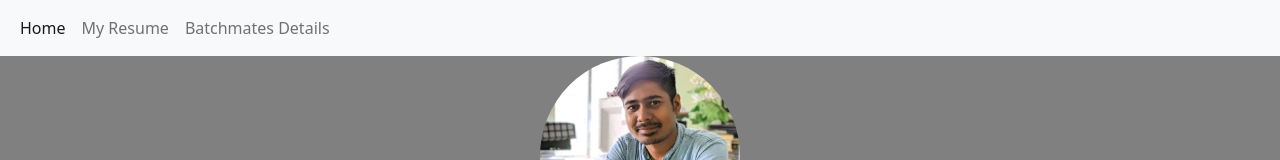
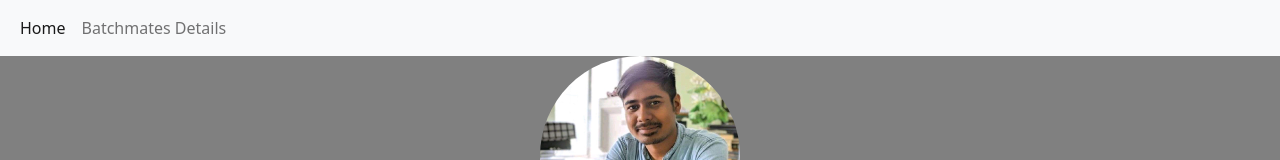
Before and after one commit to samar-sarkar/samar-sarkar.somu, a plain HTML site: page index.html in a window 1280 px wide. Shown: the top 160 px of the page. Drawn offline with nearby package versions, Linux system fonts and the light colour scheme.

Commit message:
Update index.html

```diff
--- a/index.html
+++ b/index.html
@@ -37,9 +37,7 @@
           <li class="nav-item">
             <a class="nav-link active" aria-current="page" href="#">Home</a>
           </li>
-          <li class="nav-item">
-            <a class="nav-link" href="Bio.html">My Resume</a>
-          </li>
+
           <li class="nav-item">
             <a class="nav-link" href="batchmates.html" target="_blank">Batchmates Details</a>
           </li>
```
